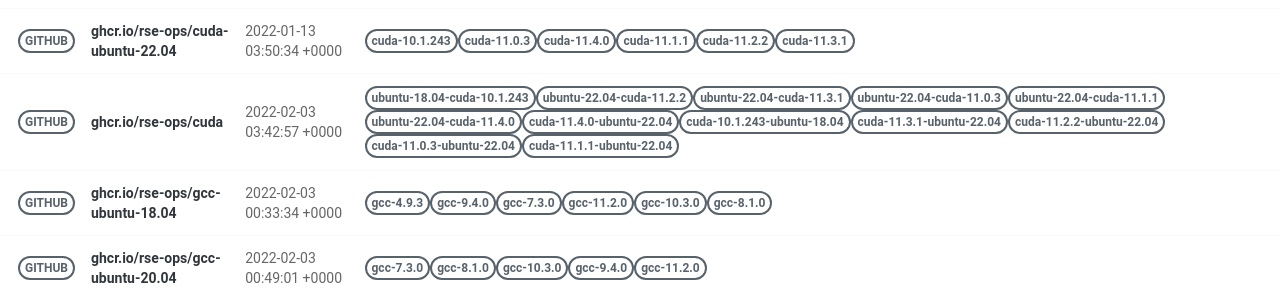
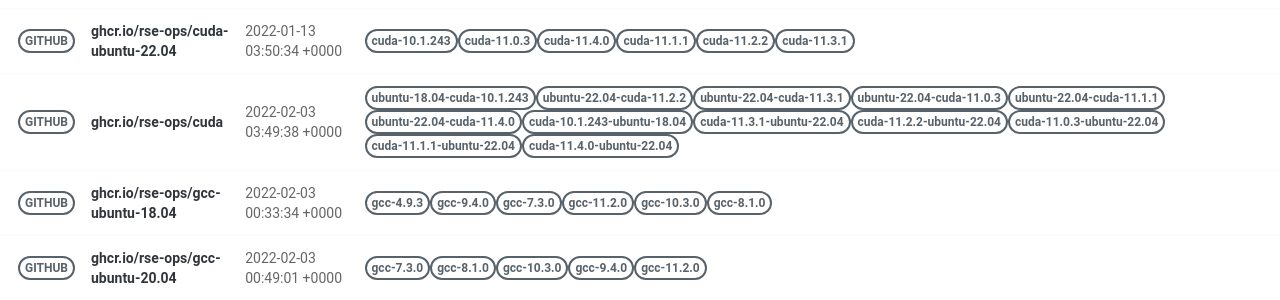
Before and after one commit to rse-ops/docker-images, a Jekyll site: the page built from pages/index.md, in a window 1280 px wide. Shown: the part 421-721 px from the top of the page. Built offline with Jekyll 4.4.1, drawn with Linux system fonts in a browser that asks for light colours; nearby versions of some CDN libraries.

Commit message:
Automated push to update library 2022-02-03

```diff
--- a/_library/ghcr.io-rse-ops-cuda.md
+++ b/_library/ghcr.io-rse-ops-cuda.md
@@ -1,7 +1,7 @@
 ---
 layout: container
 name: ghcr.io/rse-ops/cuda
-updated_at: 2022-02-03 03:42:57.181433
+updated_at: 2022-02-03 03:49:38.117359
 
 
 container_url: https://github.com/orgs/rse-ops/packages/container/package/cuda
```
Also changed, not shown: other parts of _library/ghcr.io-rse-ops-cuda.md (+3 -3 lines).
